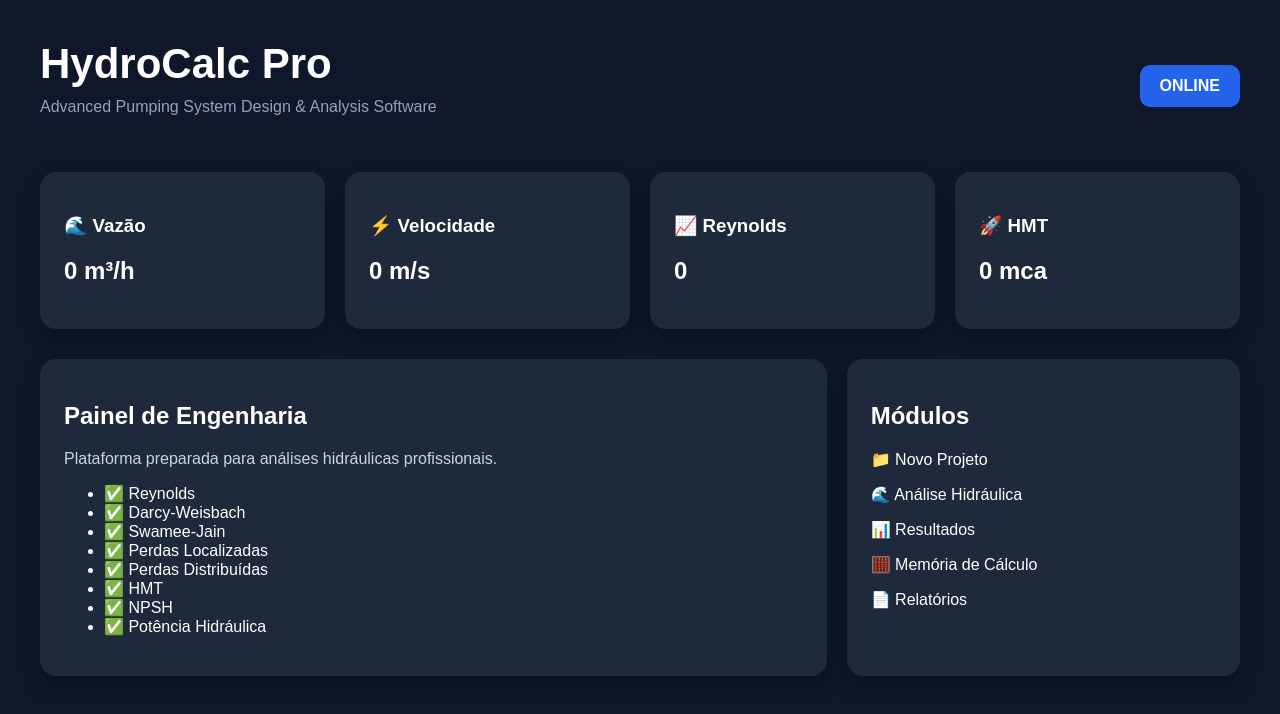
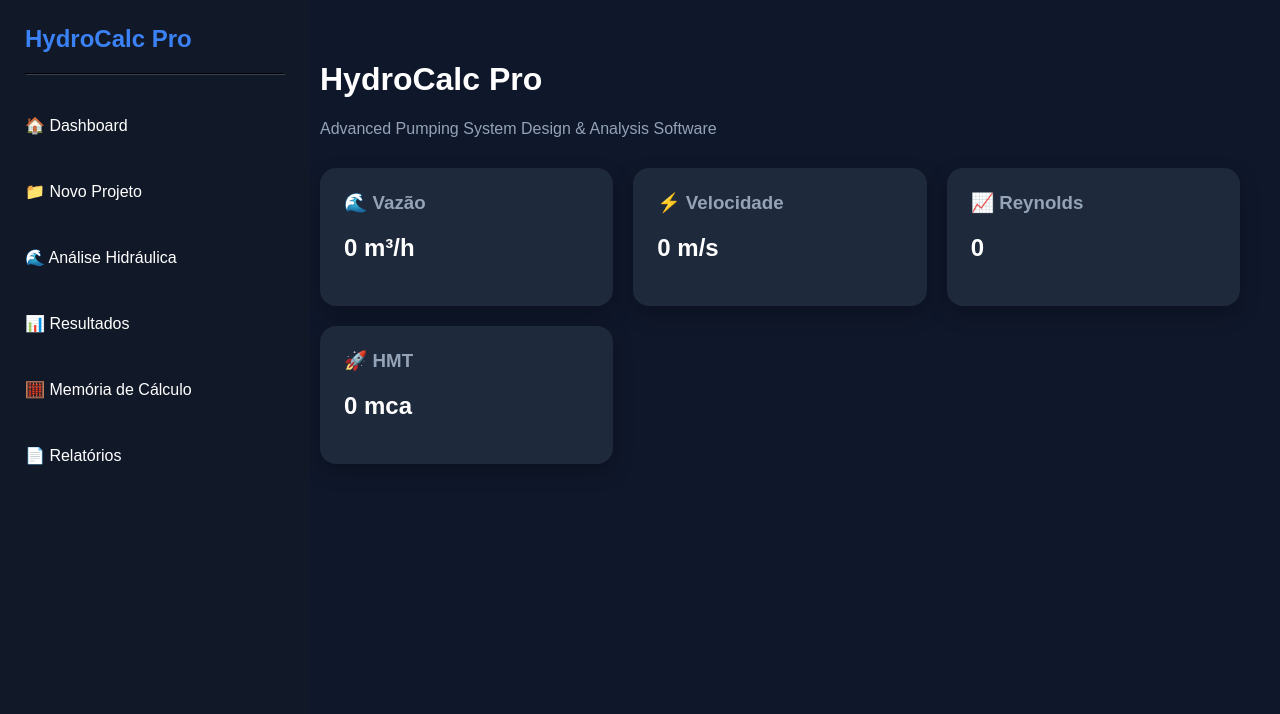
Before and after one commit to pedroouribeiro-lab/Projeto-Mec-nica-dos-Flu-dos, a Next.js app: page / in a window 1280 px wide. Shown: the top 714 px of the page. Built offline with nearby package versions, Linux system fonts and the light colour scheme.

Commit message:
Update page.tsx

```diff
--- a/app/page.tsx
+++ b/app/page.tsx
@@ -1,126 +1,45 @@
+import Sidebar from "../components/Sidebar";
+import DashboardCard from "../components/DashboardCard";
+
 export default function HomePage() {
-  const card = {
-    background: "#1e293b",
-    borderRadius: "16px",
-    padding: "24px",
-    boxShadow: "0 10px 20px rgba(0,0,0,0.3)",
-  };
+  return (
+    <>
+      <Sidebar />
 
-  return (
       <main
         style={{
+          marginLeft: "280px",
           minHeight: "100vh",
-        background: "#0f172a",
-        color: "#fff",
+          background: "#0F172A",
+          color: "white",
           padding: "40px",
           fontFamily: "Arial, sans-serif",
         }}
       >
-      <div
-        style={{
-          display: "flex",
-          justifyContent: "space-between",
-          alignItems: "center",
-          marginBottom: "40px",
-        }}
-      >
-        <div>
-          <h1
-            style={{
-              margin: 0,
-              fontSize: "42px",
-            }}
-          >
-            HydroCalc Pro
-          </h1>
+        <h1>HydroCalc Pro</h1>
 
         <p
           style={{
-              color: "#94a3b8",
-              marginTop: "10px",
+            color: "#94A3B8",
           }}
         >
           Advanced Pumping System Design & Analysis Software
         </p>
-        </div>
-
-        <div
-          style={{
-            background: "#2563eb",
-            padding: "12px 20px",
-            borderRadius: "10px",
-            fontWeight: "bold",
-          }}
-        >
-          ONLINE
-        </div>
-      </div>
 
         <div
           style={{
             display: "grid",
-          gridTemplateColumns: "repeat(auto-fit,minmax(250px,1fr))",
+            gridTemplateColumns: "repeat(auto-fit,minmax(220px,1fr))",
             gap: "20px",
-          marginBottom: "30px",
+            marginTop: "30px",
           }}
         >
-        <div style={card}>
-          <h3>🌊 Vazão</h3>
-          <h2>0 m³/h</h2>
-        </div>
-
-        <div style={card}>
-          <h3>⚡ Velocidade</h3>
-          <h2>0 m/s</h2>
-        </div>
-
-        <div style={card}>
-          <h3>📈 Reynolds</h3>
-          <h2>0</h2>
-        </div>
-
-        <div style={card}>
-          <h3>🚀 HMT</h3>
-          <h2>0 mca</h2>
-        </div>
-      </div>
-
-      <div
-        style={{
-          display: "grid",
-          gridTemplateColumns: "2fr 1fr",
-          gap: "20px",
-        }}
-      >
-        <div style={card}>
-          <h2>Painel de Engenharia</h2>
-
-          <p style={{ color: "#cbd5e1" }}>
-            Plataforma preparada para análises hidráulicas profissionais.
-          </p>
-
-          <ul>
-            <li>✅ Reynolds</li>
-            <li>✅ Darcy-Weisbach</li>
-            <li>✅ Swamee-Jain</li>
-            <li>✅ Perdas Localizadas</li>
-            <li>✅ Perdas Distribuídas</li>
-            <li>✅ HMT</li>
-            <li>✅ NPSH</li>
-            <li>✅ Potência Hidráulica</li>
-          </ul>
-        </div>
-
-        <div style={card}>
-          <h2>Módulos</h2>
-
-          <p>📁 Novo Projeto</p>
-          <p>🌊 Análise Hidráulica</p>
-          <p>📊 Resultados</p>
-          <p>🧮 Memória de Cálculo</p>
-          <p>📄 Relatórios</p>
-        </div>
+          <DashboardCard titulo="🌊 Vazão" valor="0 m³/h" />
+          <DashboardCard titulo="⚡ Velocidade" valor="0 m/s" />
+          <DashboardCard titulo="📈 Reynolds" valor="0" />
+          <DashboardCard titulo="🚀 HMT" valor="0 mca" />
         </div>
       </main>
+    </>
   );
 }
```
Lines whose indentation alone changed are shown as unchanged.
